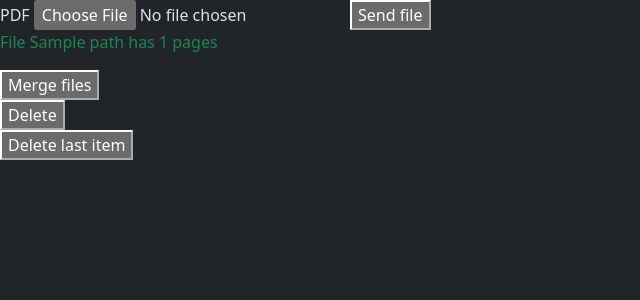
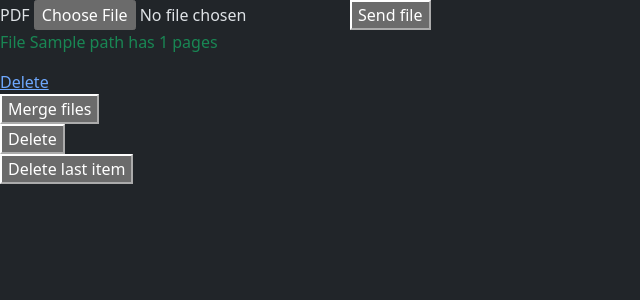
Before and after one commit to JesusDance/PDF-merger-tool, a Flask app: template templates/index.html in a window 1280 px wide. Shown: the top 300 px of the page, without its empty margins (0-640 px from the left). Run offline with Flask 3, Linux system fonts and the light colour scheme; the template is opened without the code that fills it: most values are stand-ins (such as "Sample title", 1, 10 or a date in 2020); some libraries are stand-ins or nearby versions.

Commit message:
Added delete()

```diff
--- a/app.py
+++ b/app.py
@@ -72,5 +72,18 @@ def delete_last_item():
     return redirect(url_for("home"))
 
 
+@app.route("/delete/<path>", methods=["POST"])
+def delete(path):
+    if not list_of_pdf:
+        flash("List is empty", "error")
+        return redirect(url_for("home"))
+
+    for file in list_of_pdf:
+        if file["path"] == path:
+            list_of_pdf.remove(file)
+            break
+    return redirect(url_for("home"))
+
+
 if __name__ == "__main__":
     app.run(debug=True)
--- a/templates/index.html
+++ b/templates/index.html
@@ -13,6 +13,9 @@
 </form>
 {% for file in list_of_pdf %}
     <p class="text-success">File {{ file.path.name }} has {{ file.pages }} pages</p>
+    <div>
+        <a href="/delete/{{ file['path'] }}">Delete</a>
+    </div>
 {% endfor %}
 <form method="post" action="/merge">
     <button type="submit">Merge files</button>
```
